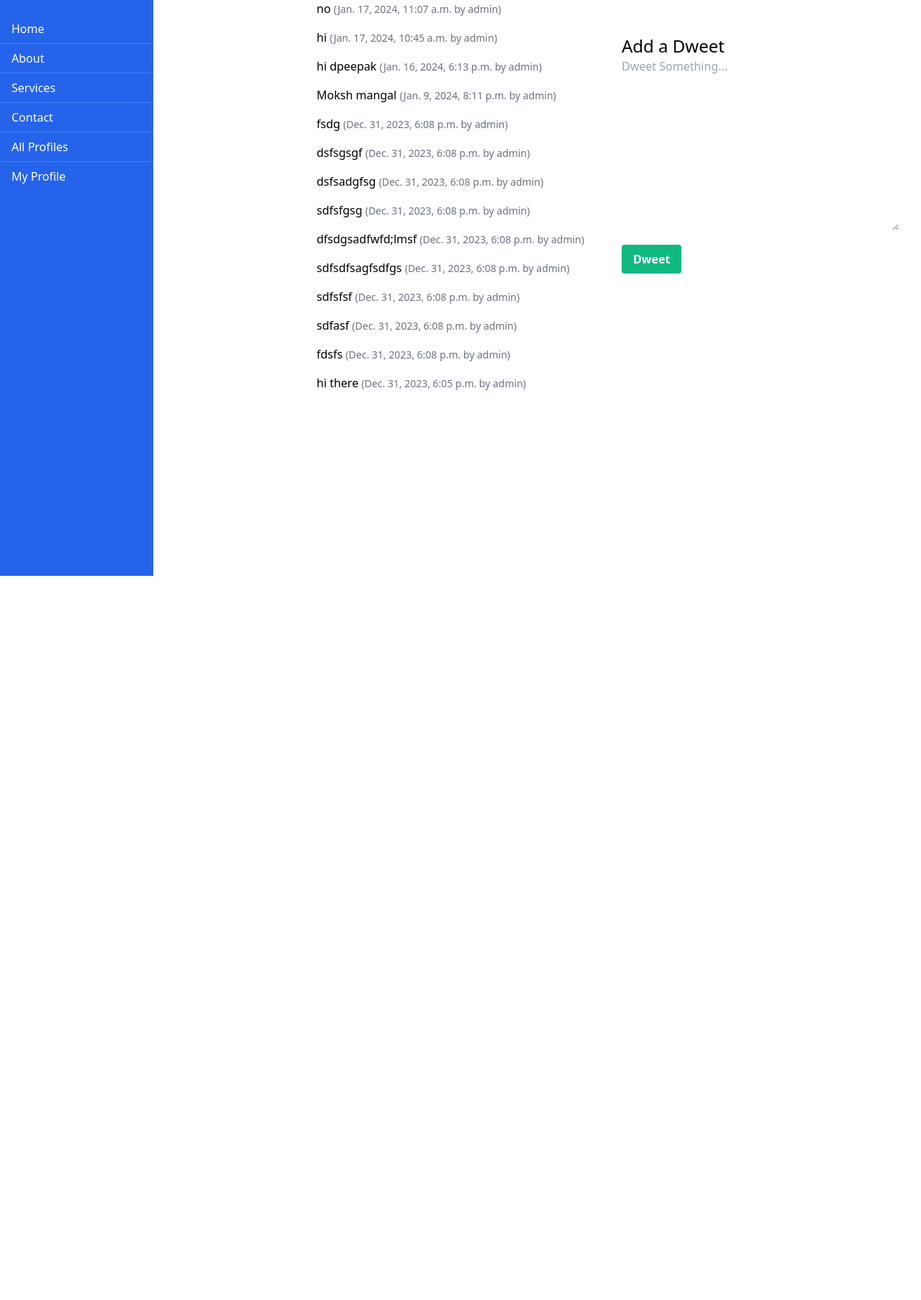
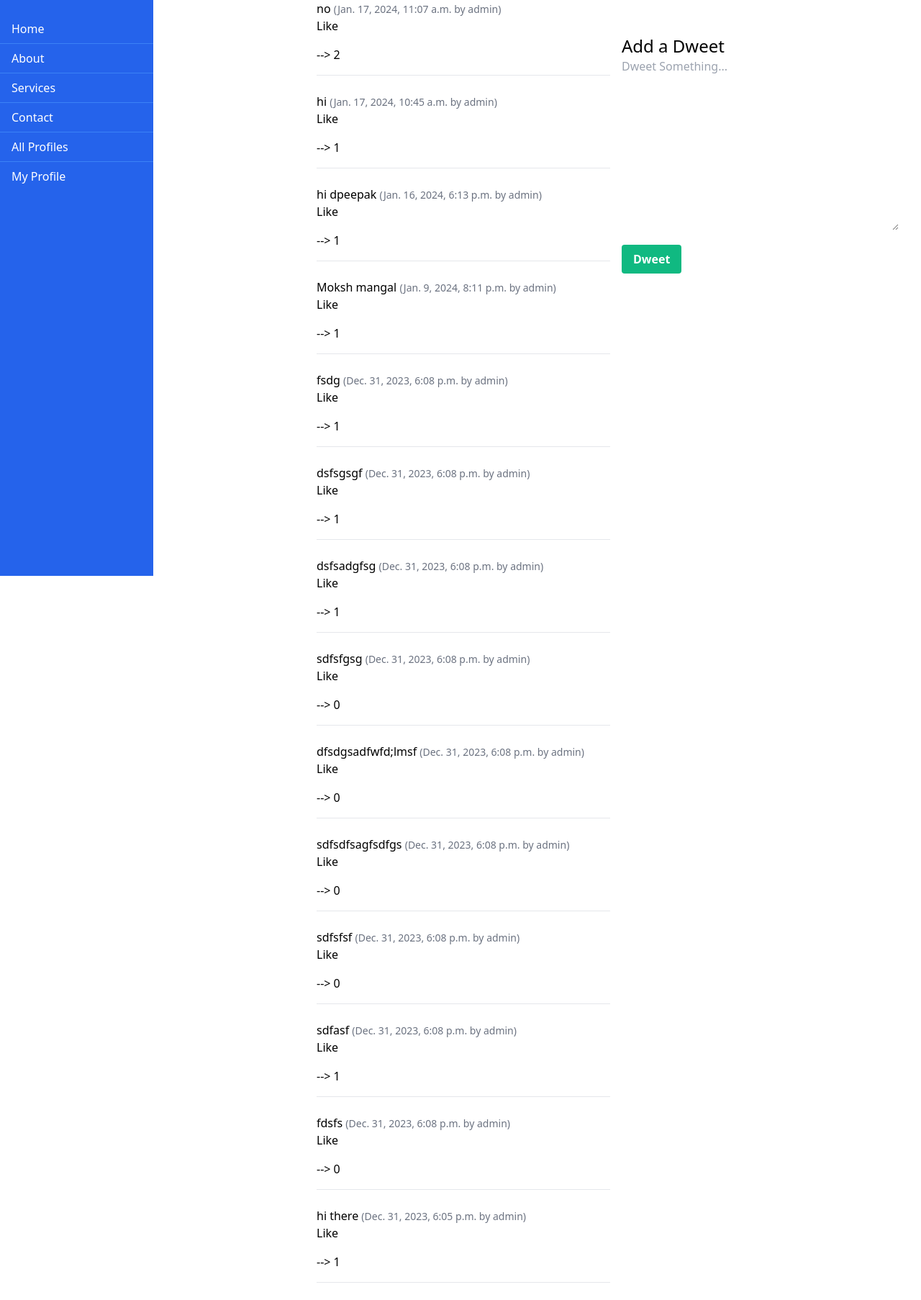
Before and after one commit to KhushNarang1/dwitter, a Django app: page /dashboard/ in a window 1280 px wide. Shown: the whole page at 72% size. Before the commit the page ends 800 px from the top, so only its background shows below. Run offline with Django 4.2, Linux system fonts and the light colour scheme; a user stored in the database is signed in; data comes from the database, SQL or seed files in the repository; both versions use the stored data as it was after the commit.

Commit message:
channges

```diff
--- a/dwitter/forms.py
+++ b/dwitter/forms.py
@@ -15,7 +15,7 @@ class DweetForm(forms.ModelForm):
 
     class Meta:
         model = Dweet # explains which model is associated with the class
-        exclude = ("user", )
+        exclude = ("user","likes" )
 
 class SearchForm(forms.Form):
     search_query = forms.CharField(label='Search by Name', max_length=100)
--- a/dwitter/models.py
+++ b/dwitter/models.py
@@ -9,12 +9,18 @@ class Dweet(models.Model):
     )
     body = models.CharField(max_length=140)
     created_at = models.DateTimeField(auto_now_add=True)
+    likes = models.ManyToManyField(User, related_name='blog_posts')
+
 
     def __str__(self):
         return (f"{self.user.username} "
                 f"({self.created_at:%Y-%m-%d %H:%M}): "
-                f"{self.body[:30]}..."
+                f"{self.body[:30]}"
             )
+    def total_likes(self):
+        return self.likes.count()
+
+
 
 @receiver(post_save, sender=User)
 def create_profile(sender, instance, created, **kwargs):
--- a/dwitter/templates/dwitter/dashboard.html
+++ b/dwitter/templates/dwitter/dashboard.html
@@ -20,7 +20,13 @@
                 <span class="text-sm text-gray-500">
                     ({{ dweet.created_at }} by {{ dweet.user.username }})
                 </span>
+                <form action="{% url 'dwitter:like_post' dweet.id %}" method="post">
+                    {% csrf_token %}
+                    <button type = "submit" name = "post_id" value="{{ dweet.id }}" class="btn btn-primary btn-sm">Like</button>
+                </form> --> {{ dweet.total_likes }}
             </div>
+            <hr>
+            <br/>
         {% endfor %}
     </div>
 
--- a/dwitter/urls.py
+++ b/dwitter/urls.py
@@ -1,7 +1,7 @@
 # dwitter/urls.py
 
 from django.urls import path
-from .views import dashboard, profile_list, profile, SignupPage, LoginPage, edit_dweet, delete_dweet
+from .views import dashboard, profile_list, profile, SignupPage, LoginPage, edit_dweet, delete_dweet, like_post
 
 app_name = "dwitter"
 
@@ -13,4 +13,5 @@ urlpatterns = [
     path("profile/<int:pk>/", profile, name="profile"),
     path('edit_dweet/<int:dweet_id>/', edit_dweet, name='edit_dweet'),
     path('delete_dweet/<int:dweet_id>/', delete_dweet, name='delete_dweet'),
+    path('like/<int:pk>/', like_post, name='like_post'),
 ]
--- a/dwitter/views.py
+++ b/dwitter/views.py
@@ -2,10 +2,17 @@ from django.shortcuts import render, redirect, HttpResponse, get_object_or_404,
 from django.contrib.auth.models import User
 from django.contrib.auth import authenticate,login,logout
 from django.contrib.auth.decorators import login_required
+from django.urls import reverse
 
 from .models import Profile, Dweet
 from .forms import DweetForm, SearchForm
 from django.contrib.auth.models import User
+
+def like_post(request, pk):
+    dweet = get_object_or_404(Dweet, id = request.POST.get('post_id'))
+    dweet.likes.add(request.user)
+    print("hi")
+    return HttpResponseRedirect(reverse('dwitter:dashboard'))
 
 def SignupPage(request):  # sourcery skip: last-if-guard
     if request.method == 'POST':
@@ -107,7 +114,7 @@ def profile(request, pk):
     return render(request, "dwitter/profile.html", {"profile" : profile, "dweets" : my_dweets})
 
 @login_required(login_url='dwitter:login')
-def dashboard(request):
+def dashboard(request):  # sourcery skip: use-named-expression
     form = DweetForm(request.POST or None)
     if request.method == "POST" and form.is_valid():
         dweet = form.save(commit = False)
@@ -118,6 +125,7 @@ def dashboard(request):
     followed_dweets = Dweet.objects.filter(
         user__profile__in = request.user.profile.follows.all()
     ).order_by("-created_at")
+
 
     return render(request, "dwitter/dashboard.html", {"form" : form , "dweets" : followed_dweets})
 
```
Also changed, not shown: db.sqlite3, dwitter/migrations/0004_like.py (added), dwitter/migrations/0005_delete_like.py (added), dwitter/migrations/0006_like.py (added), dwitter/migrations/0007_dweet_likes.py (added), dwitter/migrations/0008_delete_like.py (added), dwitter/migrations/0009_alter_dweet_likes.py (added).
